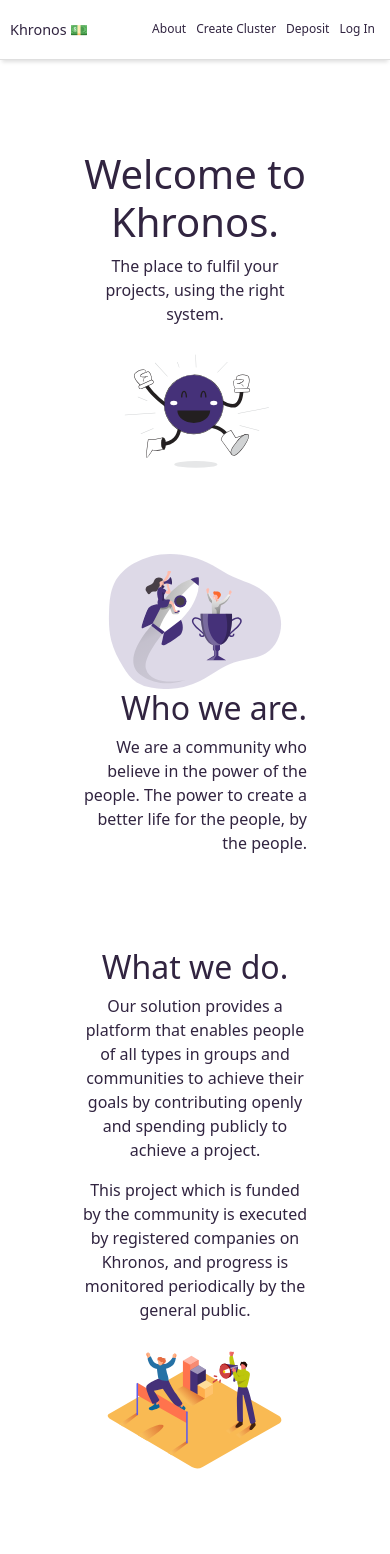
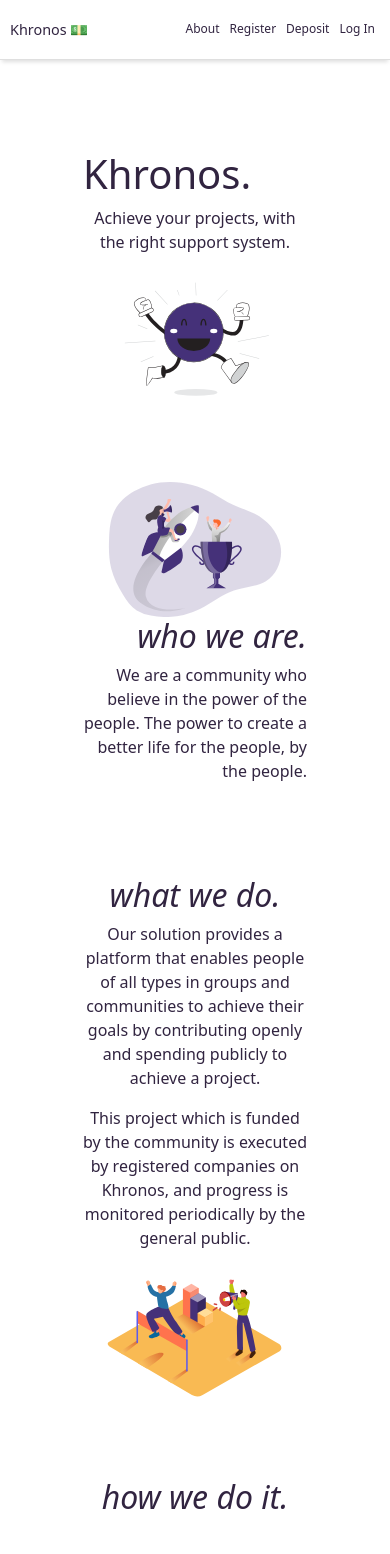
Before and after one commit to benjaminsanga/khronos-frontend, a React (Create React App) app: page /about in a window 390 px wide. Shown: the top 1554 px of the page. Built offline with nearby package versions, Linux system fonts and the light colour scheme.

Commit message:
update: lexical corrections

```diff
--- a/src/components/Errors/loginFirst.js
+++ b/src/components/Errors/loginFirst.js
@@ -12,7 +12,7 @@ const LoginFirst = () => {
                         <h3>Off the grid.</h3>
                         <h5>Please create a cluster first, then log in</h5>
                         <Link to='/create-cluster'>
-                            <button className="btn btn-lg btn-primary fw-lighter mt-2">Create Cluster</button>
+                            <button className="btn btn-lg btn-primary fw-lighter mt-2">Register</button>
                         </Link>
                     </div>
                 </div>
--- a/src/components/about/aboutPage.js
+++ b/src/components/about/aboutPage.js
@@ -11,9 +11,9 @@ const AboutPage = () => {
     return (
         <div id="about" className="container-fluid">
             <section className="row">
-                <div className="col-md-6">
-                    <h1>Welcome to Khronos.</h1>
-                    <p>The place to fulfil your projects, using the right system.</p>
+                <div className="col-md-6 d-flex flex-column justify-content-center align-items-start">
+                    <h1>Khronos.</h1>
+                    <p>Achieve your projects, with the right support system.</p>
                 </div>
                 <div className="col-md-6">
                     <img src={Image1} alt="Welcome" />
@@ -24,13 +24,13 @@ const AboutPage = () => {
                     <img src={Image2} alt="Welcome" />
                 </div>
                 <div className="col-md-6">
-                    <h2>Who we are.</h2>
+                    <h2><i>who we are.</i></h2>
                     <p>We are a community who believe in the power of the people. The power to create a better life for the people, by the people.</p>
                 </div>
             </section>
             <section className="row">
                 <div className="col-md-6">
-                    <h2>What we do.</h2>
+                    <h2><i>what we do.</i></h2>
                     <p>Our solution provides a platform that enables people of all types in groups and communities to achieve their goals by contributing openly and spending publicly to achieve a project.</p>
                     <p>This project which is funded by the community is executed by registered companies on Khronos, and progress is monitored periodically by the general public.</p>
                 </div>
@@ -39,11 +39,11 @@ const AboutPage = () => {
                 </div>
             </section>
             <section className="row text-center hwdi">
-                <h2 className="mb-5">How we do it.</h2>
+                <h2 className="mb-5"><i>how we do it.</i></h2>
                 <div className="row how-we-do-it">
                     <div className="col-md-4">
                         <div>
-                            <h3>Create cluster</h3>
+                            <h3>Register</h3>
                             <p>Give your project an identity, and location.</p>
                         </div>
                     </div>
@@ -67,7 +67,7 @@ const AboutPage = () => {
                 </div>
                 <div className="col-md-6 mt-5">
                     <h3>You, as a community can take action today to collectively achieve your needs for a better life.</h3>
-                    <Link to="/create-cluster"><button className="btn btn-primary fw-lighter btn-lg mt-5">Create Cluster</button></Link>
+                    <Link to="/create-cluster"><button className="btn btn-primary fw-lighter btn-lg mt-5">Register</button></Link>
                 </div>
             </section>
             <Team />
--- a/src/components/about/team.js
+++ b/src/components/about/team.js
@@ -11,14 +11,14 @@ const Team = () => {
                 <div className="col-md-6 team-member active">
                     <div>
                         <h5>Kabeer Muhammad</h5>
-                        <h6>Finance Officer</h6>
+                        <h6>Operations</h6>
                         <a href="https://twitter.com/Ibn_Xkanta" target={'_blank'} rel="noreferrer"><img src={TwitterIcon} alt="Team member" /></a>
                     </div>
                 </div>
                 <div className="col-md-6 team-member active">
                     <div>
                         <h5>Benjamin Sanga</h5>
-                        <h6>Product Engineer</h6>
+                        <h6>Engineering</h6>
                         <a href="https://twitter.com/yourfavben" target={'_blank'} rel="noreferrer"><img src={TwitterIcon} alt="Team member" /></a>
                     </div>
                 </div>
--- a/src/components/cluster/createClusterForm.js
+++ b/src/components/cluster/createClusterForm.js
@@ -57,9 +57,9 @@ const CreateClusterForm = () => {
                 {isCreateClusterError && <h5>{error?.message}</h5>}
                 {isCreateClusterSuccess && <VerifyCluster/>}
 
-                {!isCreateClusterSuccess &&
+                {!isStatesSuccess &&
                     <div className="d-flex flex-column align-items-center">
-                        <h2 className="mb-5">Create Cluster Account</h2>
+                        <h2 className="mb-5">Register Account</h2>
                         <div className="col-md-2"></div>
                         <div className="col-md-8">
                             <h5 className="mb-4">Profile</h5>
@@ -284,7 +284,7 @@ const CreateClusterForm = () => {
                                     <button
                                         type="submit"
                                         className="btn btn-primary fw-lighter btn-lg"
-                                    >Create Cluster Profile</button>
+                                    >Register Profile</button>
                                 </div>
                             </form>
                             <div>
--- a/src/components/contribution/depositForm.js
+++ b/src/components/contribution/depositForm.js
@@ -160,7 +160,7 @@ const DepositForm = () => {
                             <p className="text-center text-danger" id="payment-error">{errorMessage}</p>
                         </form>
                         <div>
-                            <p><Link to="/create-cluster">Create Cluster</Link></p>
+                            <p><Link to="/create-cluster">Register</Link></p>
                         </div>
                     </div>
                     <div className="col-md-2"></div>
--- a/src/components/home/hero.js
+++ b/src/components/home/hero.js
@@ -8,8 +8,8 @@ const Hero = () => {
         <div id="hero" className="container-fluid bg-image">
             <div className="row">
                 <div className="col-md-5 welcome-text">
-                    <p>Create the change you want to see</p>
-                    <h1>Fund projects collectively, execute with ease.</h1>
+                    <p>Be part of something beyond yourself</p>
+                    <h1>Fund projects collectively. Execute with ease.</h1>
                     <div className="action-btns">
                         <Link to="/create-cluster"><button className="get-started">Get Started</button></Link>
                         <Link to="/join"><button className="get-quote">Deposit</button></Link>
--- a/src/components/home/operation.js
+++ b/src/components/home/operation.js
@@ -12,7 +12,7 @@ const Operation = () => {
             </div>
             <div className="col-md-6 right">
                 <div className="operation-point">
-                    <h5>Create cluster and project</h5>
+                    <h5>Register and project</h5>
                     <p>The community head or group leader registers an account with us, then creates the project(s) which the members can contribute to.</p>
                 </div>
                 <div className="operation-point">
--- a/src/components/login/loginForm.js
+++ b/src/components/login/loginForm.js
@@ -52,7 +52,7 @@ const LoginForm = () => {
                 setError('password', clusterError?.response?.data, {shouldFocus: true})
             }
         }
-    }, [clusterData])
+    }, [clusterData, clusterError])
 
     // const [loginSuccess, setLoginSuccess] = useState(false);
     const [forgotPassword, setForgotPassword] = useState(false);
@@ -119,7 +119,7 @@ const LoginForm = () => {
                                 e.preventDefault();
                                 setForgotPassword(true);
                              }}>Forgot Password?</Link></p>
-                            <p><Link to="/create-cluster">Create Cluster</Link></p>
+                            <p><Link to="/create-cluster">Register</Link></p>
                         </div>
                     </div>
                     <div className="col-md-3"></div>
--- a/src/components/navbar.js
+++ b/src/components/navbar.js
@@ -43,7 +43,7 @@ const Navbar = () => {
                     </div>
                     <div className="nav-item">
                         <Link to="/create-cluster" className="nav-link">
-                            Create Cluster
+                            Register
                         </Link>
                     </div>
                     <div className="nav-item">
--- a/src/components/project/createProjectForm.js
+++ b/src/components/project/createProjectForm.js
@@ -208,7 +208,7 @@ const CreateProjectForm = () => {
                             </div>
                         </form>
                         {/*<div>*/}
-                        {/*    <p><Link to="/create-cluster">Create Cluster</Link></p>*/}
+                        {/*    <p><Link to="/create-cluster">Register</Link></p>*/}
                         {/*</div>*/}
                     </div>
                     <div className="col-md-2"></div>
--- a/src/components/quotation/getQuotationForm.js
+++ b/src/components/quotation/getQuotationForm.js
@@ -48,7 +48,7 @@ const QuotationForm = () => {
                         </div>
                     </form>
                     <div>
-                        <p><Link to="/create-cluster">Create Cluster</Link></p>
+                        <p><Link to="/create-cluster">Register</Link></p>
                     </div>
                 </div>
             </div>
```
